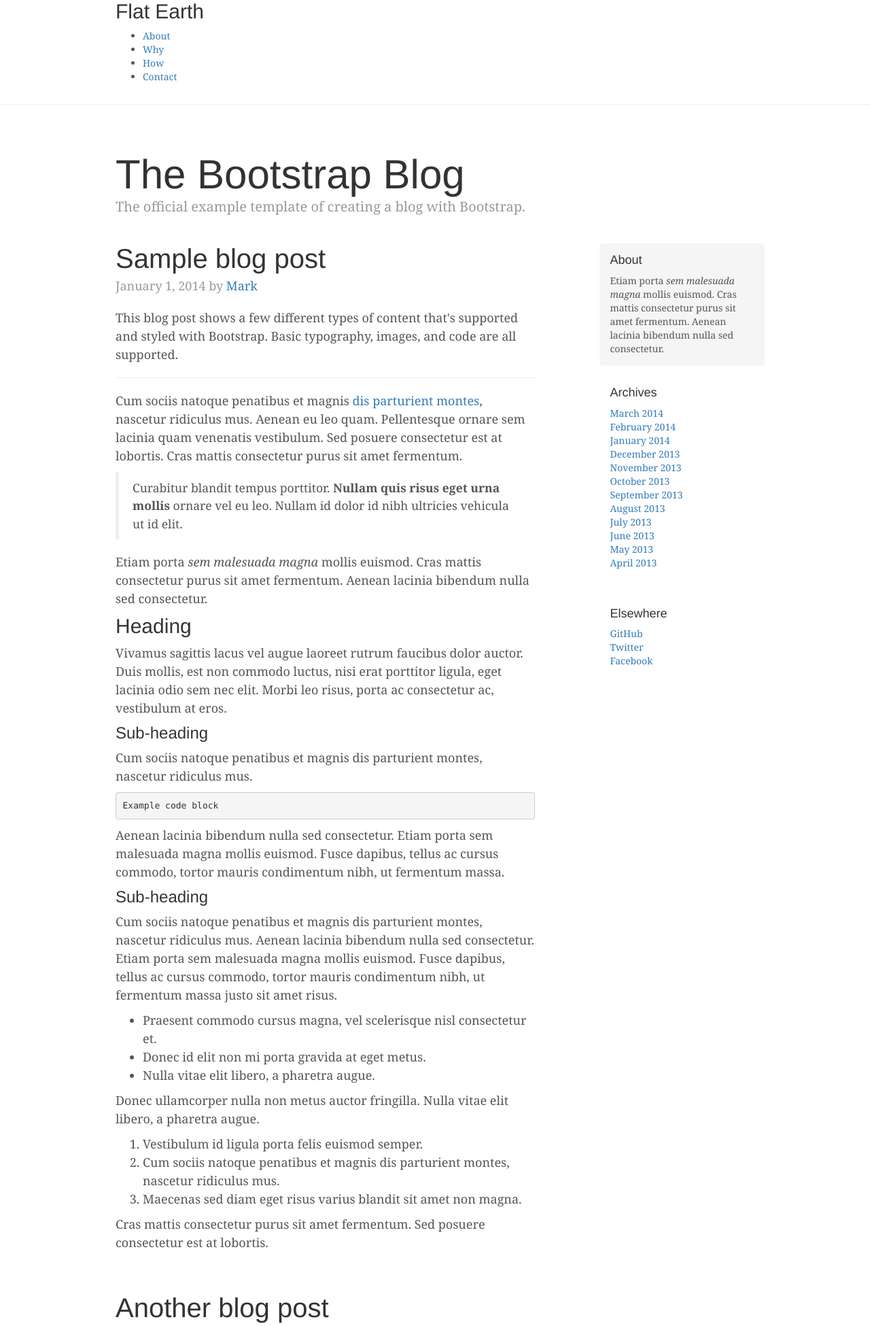
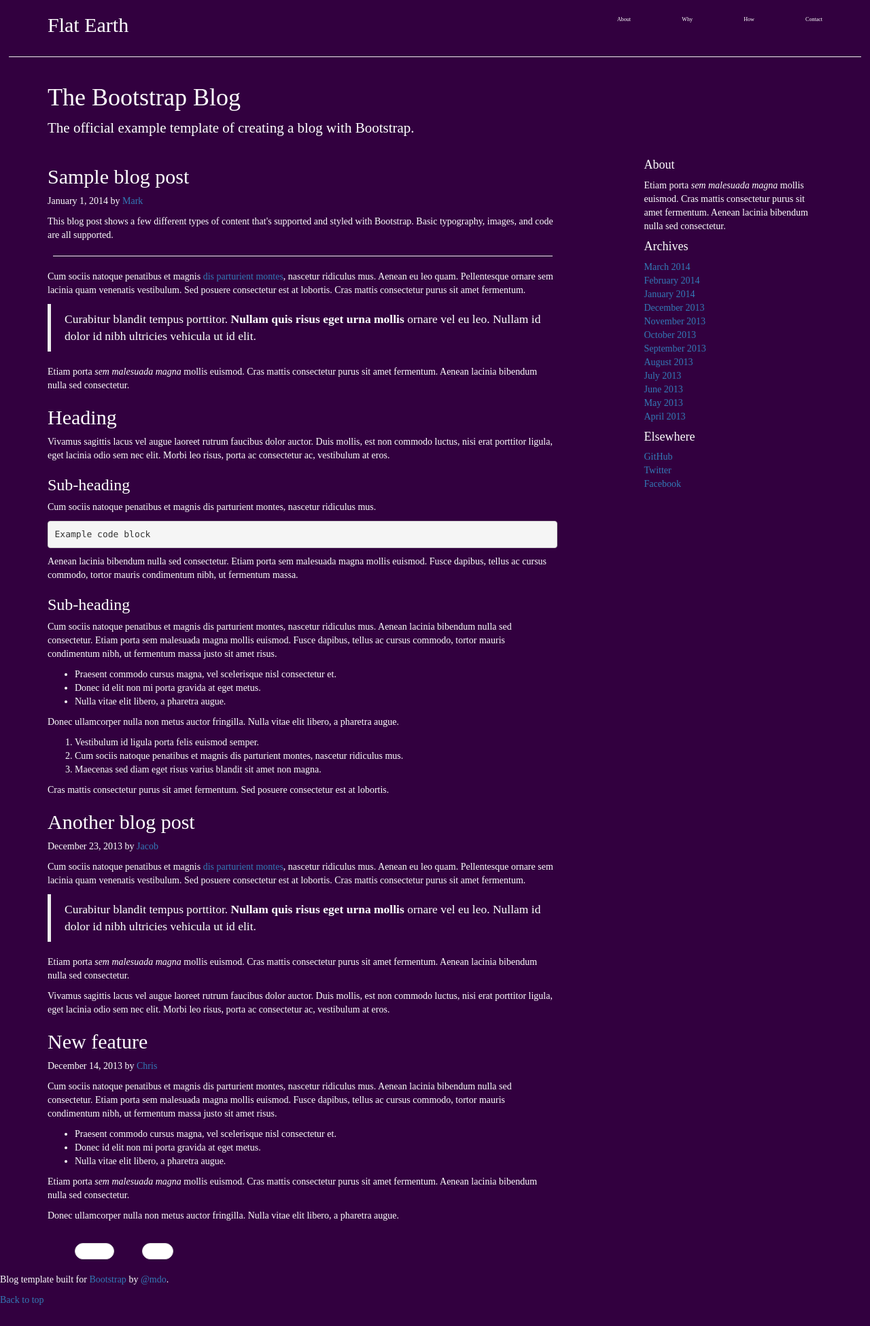
Before and after one commit to supasole9/wordpress-theme, a PHP site: page / in a window 1280 px wide. Shown: the top 1950 px of the page at 68% size. After the commit the page ends 1919 px from the top, so only its background shows below. Run offline with PHP 8.4, Linux system fonts and the light colour scheme; some libraries are stand-ins or nearby versions.

Commit message:
updating index and css

```diff
--- a/index.php
+++ b/index.php
@@ -14,7 +14,8 @@
     <link href="https://maxcdn.bootstrapcdn.com/bootstrap/3.3.5/css/bootstrap.min.css" rel="stylesheet">
 
     <!-- Custom styles for this template -->
-    <link href="blog.css" rel="stylesheet">
+    <link href="style.css" rel="stylesheet">
+    <link rel="stylesheet" href="grid.css" media="screen">
   </head>
 
   <body>
--- a/style.css
+++ b/style.css
@@ -43,6 +43,7 @@ hr{
 #intro{
      display: flex;
      align-items: center;
+
 }
 
 #intro-right h1{
```
